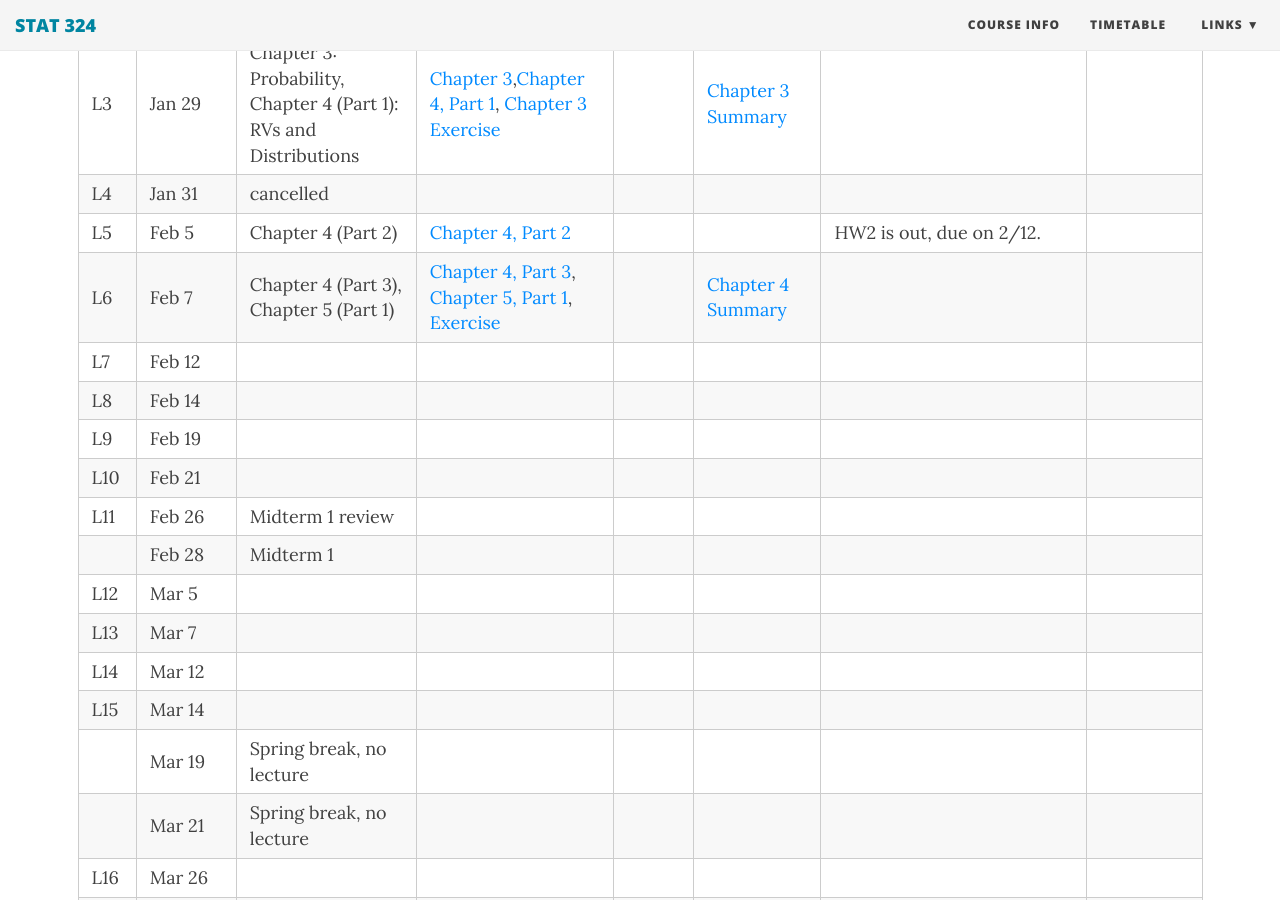
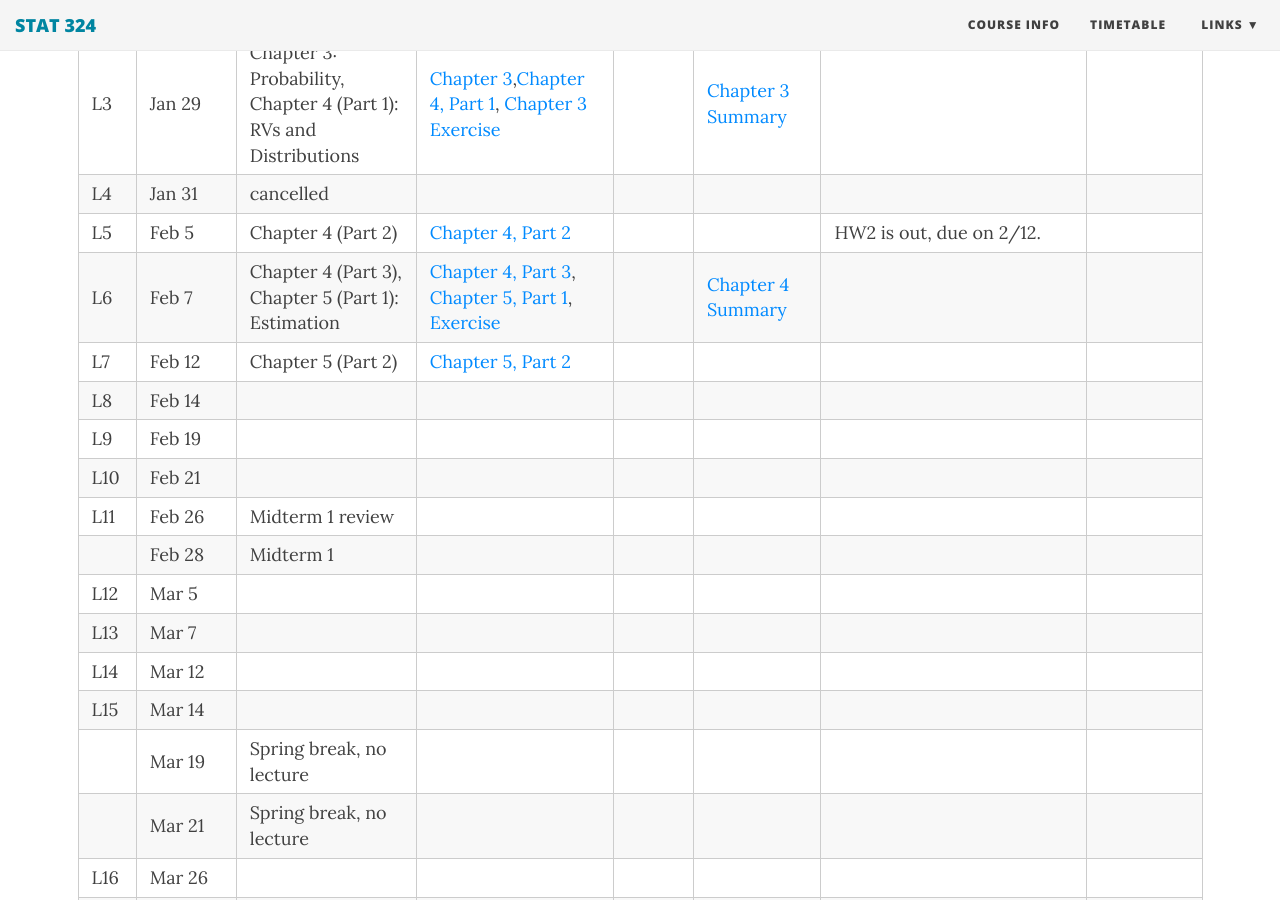
Before and after one commit to duzhewang/stat324, a Jekyll site: the page built from timetable.md, in a window 1280 px wide and 900 px high, scrolled down 434 px. Built offline with Jekyll 4.4.1, drawn with Linux system fonts in a browser that asks for light colours; nearby versions of some CDN libraries.

Commit message:
Update timetable.md

```diff
--- a/timetable.md
+++ b/timetable.md
@@ -13,8 +13,8 @@ css: /css/wide_table.css
 |L3| Jan 29 |Chapter 3: Probability, Chapter 4 (Part 1): RVs and Distributions| [Chapter 3](https://github.com/dzwang91/stat324/raw/gh-pages/lectures/chapter3.pdf),[Chapter 4, Part 1](https://github.com/dzwang91/stat324/raw/gh-pages/lectures/chapter4-1.pdf), [Chapter 3 Exercise](https://github.com/dzwang91/stat324/raw/gh-pages/lectures/Chapter3exercise.pptx)   | |  [Chapter 3 Summary](https://github.com/dzwang91/stat324/raw/gh-pages/notessummary/Chapter3notes.pdf)   |
 |L4| Jan 31 | cancelled |   |    |    |      |    |
 |L5| Feb 5 |Chapter 4 (Part 2)  |[Chapter 4, Part 2](https://github.com/dzwang91/stat324/raw/gh-pages/lectures/chapter4-2.pdf)|  | |  HW2 is out, due on 2/12.  |      |
-|L6| Feb 7 | Chapter 4 (Part 3), Chapter 5 (Part 1)|[Chapter 4, Part 3](https://github.com/dzwang91/stat324/raw/gh-pages/lectures/chapter4-2.pdf), [Chapter 5, Part 1](https://github.com/dzwang91/stat324/raw/gh-pages/lectures/chapter5-1.pdf), [Exercise](https://github.com/dzwang91/stat324/raw/gh-pages/lectures/Chapter4exercise.pdf)|    |  [Chapter 4 Summary](https://github.com/dzwang91/stat324/raw/gh-pages/notessummary/Chapter4notes.pdf)|      |      |
-|L7| Feb 12 | |   |    |    |    |      |
+|L6| Feb 7 | Chapter 4 (Part 3), Chapter 5 (Part 1): Estimation|[Chapter 4, Part 3](https://github.com/dzwang91/stat324/raw/gh-pages/lectures/chapter4-2.pdf), [Chapter 5, Part 1](https://github.com/dzwang91/stat324/raw/gh-pages/lectures/chapter5-1.pdf), [Exercise](https://github.com/dzwang91/stat324/raw/gh-pages/lectures/Chapter4exercise.pdf)|    |  [Chapter 4 Summary](https://github.com/dzwang91/stat324/raw/gh-pages/notessummary/Chapter4notes.pdf)|      |      |
+|L7| Feb 12 |Chapter 5 (Part 2) | [Chapter 5, Part 2](https://github.com/dzwang91/stat324/raw/gh-pages/lectures/chapter5-2.pdf) |    |    |    |      |
 |L8| Feb 14 | |     |    |     |      |
 |L9| Feb 19 |  | |  |    |  |      |
 |L10| Feb 21 | |  |  |    |       |      |
```
